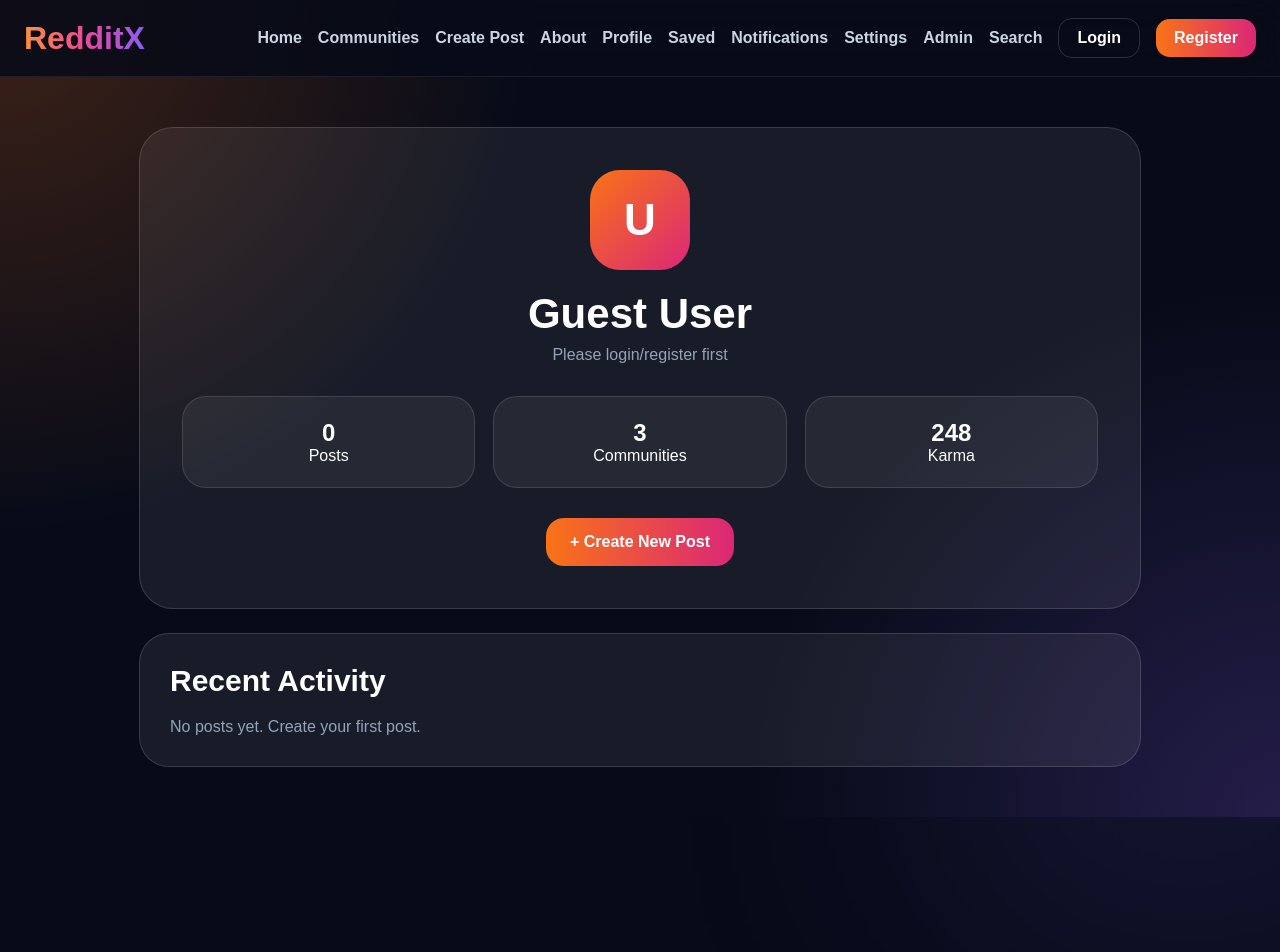
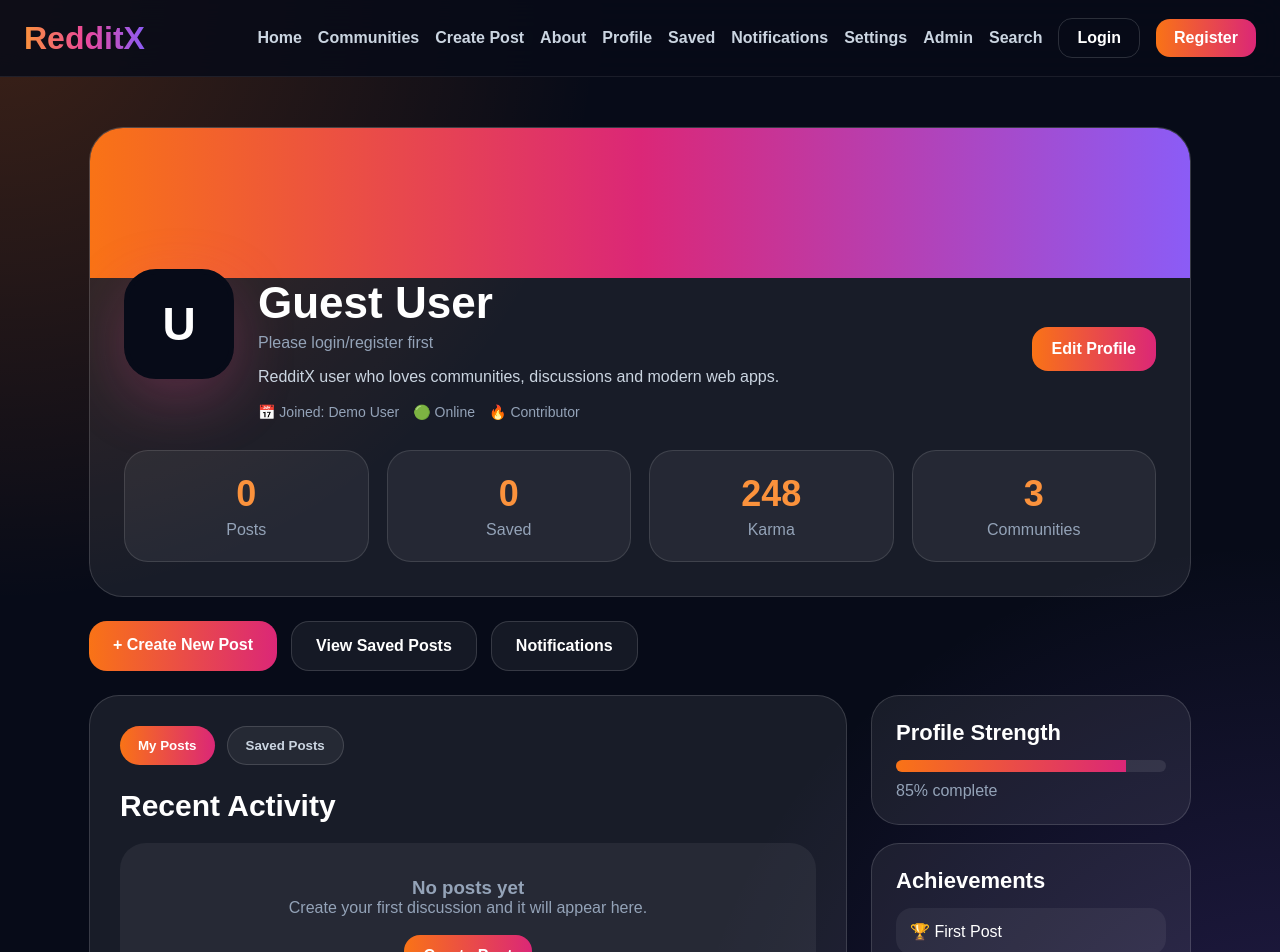
Before and after one commit to Kesarkarale/reddit-clone, a Next.js app: page /profile in a window 1280 px wide. Shown: the top 952 px of the page. Before the commit the page ends 817 px from the top, so only its background shows below. Built offline with nearby package versions, Linux system fonts and the light colour scheme.

Commit message:
Update page.js

```diff
--- a/app/profile/page.js
+++ b/app/profile/page.js
@@ -6,52 +6,173 @@ import Navbar from "../../components/Navbar";
 export default function Profile() {
   const [user, setUser] = useState(null);
   const [posts, setPosts] = useState([]);
+  const [savedPosts, setSavedPosts] = useState([]);
+  const [tab, setTab] = useState("posts");
 
   useEffect(() => {
     const savedUser = JSON.parse(localStorage.getItem("redditxUser"));
     const savedPosts = JSON.parse(localStorage.getItem("redditxPosts")) || [];
+    const saved = JSON.parse(localStorage.getItem("redditxSavedPosts")) || [];
 
     setUser(savedUser);
     setPosts(savedPosts);
+    setSavedPosts(saved);
   }, []);
+
+  const karma = posts.reduce((total, post) => total + (post.votes || 1), 0);
+  const joinedDate = user?.joinedAt
+    ? new Date(user.joinedAt).toLocaleDateString()
+    : "Demo User";
 
   return (
     <main style={page}>
       <Navbar />
 
+      <style>{`
+        @keyframes fadeIn {
+          from { opacity: 0; transform: translateY(16px); }
+          to { opacity: 1; transform: translateY(0); }
+        }
+      `}</style>
+
       <section style={container}>
         <div style={profileCard}>
+          <div style={cover}></div>
+
+          <div style={profileContent}>
             <div style={avatar}>
               {user?.username ? user.username.charAt(0).toUpperCase() : "U"}
             </div>
 
+            <div style={{ flex: 1 }}>
               <h1 style={title}>{user?.username || "Guest User"}</h1>
+
               <p style={sub}>{user?.email || "Please login/register first"}</p>
+
+              <p style={bio}>
+                {user?.bio ||
+                  "RedditX user who loves communities, discussions and modern web apps."}
+              </p>
+
+              <div style={miniInfo}>
+                <span>📅 Joined: {joinedDate}</span>
+                <span>🟢 Online</span>
+                <span>🔥 Contributor</span>
+              </div>
+            </div>
+
+            <a href="/settings" style={editBtn}>
+              Edit Profile
+            </a>
+          </div>
 
           <div style={statsGrid}>
             <Stat title="Posts" value={posts.length} />
+            <Stat title="Saved" value={savedPosts.length} />
+            <Stat title="Karma" value={karma || 248} />
             <Stat title="Communities" value="3" />
-            <Stat title="Karma" value="248" />
+          </div>
         </div>
 
-          <a href="/create-post" style={btn}>
+        <div style={actionsRow}>
+          <a href="/create-post" style={primaryBtn}>
             + Create New Post
+          </a>
+
+          <a href="/saved" style={outlineBtn}>
+            View Saved Posts
+          </a>
+
+          <a href="/notifications" style={outlineBtn}>
+            Notifications
           </a>
         </div>
 
+        <div style={dashboardGrid}>
           <div style={activityCard}>
+            <div style={tabBar}>
+              <button
+                style={tab === "posts" ? activeTab : tabBtn}
+                onClick={() => setTab("posts")}
+              >
+                My Posts
+              </button>
+
+              <button
+                style={tab === "saved" ? activeTab : tabBtn}
+                onClick={() => setTab("saved")}
+              >
+                Saved Posts
+              </button>
+            </div>
+
+            {tab === "posts" && (
+              <>
                 <h2 style={sectionTitle}>Recent Activity</h2>
 
                 {posts.length === 0 ? (
-            <p style={empty}>No posts yet. Create your first post.</p>
+                  <Empty
+                    title="No posts yet"
+                    text="Create your first discussion and it will appear here."
+                    href="/create-post"
+                    label="Create Post"
+                  />
                 ) : (
                   posts.map((post) => (
                     <a key={post.id} href={`/post/${post.id}`} style={postItem}>
-                <h3>{post.title}</h3>
-                <p>Posted in r/{post.community}</p>
+                      <p style={meta}>r/{post.community || "general"}</p>
+                      <h3 style={postTitle}>{post.title}</h3>
+                      <p style={postText}>{post.content}</p>
+                      <div style={postStats}>
+                        <span>🔥 {post.votes || 1} votes</span>
+                        <span>💬 {post.comments || 0} comments</span>
+                      </div>
                     </a>
                   ))
                 )}
+              </>
+            )}
+
+            {tab === "saved" && (
+              <>
+                <h2 style={sectionTitle}>Saved Posts</h2>
+
+                {savedPosts.length === 0 ? (
+                  <Empty
+                    title="No saved posts"
+                    text="Save posts from the post detail page."
+                    href="/communities"
+                    label="Explore"
+                  />
+                ) : (
+                  savedPosts.map((post) => (
+                    <a key={post.id} href={`/post/${post.id}`} style={postItem}>
+                      <p style={meta}>Saved from r/{post.community || "general"}</p>
+                      <h3 style={postTitle}>{post.title}</h3>
+                      <p style={postText}>{post.content}</p>
+                    </a>
+                  ))
+                )}
+              </>
+            )}
+          </div>
+
+          <aside style={sidePanel}>
+            <div style={sideCard}>
+              <h3 style={sideTitle}>Profile Strength</h3>
+              <div style={progressOuter}>
+                <div style={progressInner}></div>
+              </div>
+              <p style={sideText}>85% complete</p>
+            </div>
+
+            <div style={sideCard}>
+              <h3 style={sideTitle}>Achievements</h3>
+              <div style={badgeItem}>🏆 First Post</div>
+              <div style={badgeItem}>🔥 Active Member</div>
+              <div style={badgeItem}>💬 Comment Starter</div>
+            </div>
+          </aside>
         </div>
       </section>
     </main>
@@ -61,8 +182,20 @@ export default function Profile() {
 function Stat({ title, value }) {
   return (
     <div style={stat}>
-      <h2>{value}</h2>
-      <p>{title}</p>
+      <h2 style={statValue}>{value}</h2>
+      <p style={statLabel}>{title}</p>
+    </div>
+  );
+}
+
+function Empty({ title, text, href, label }) {
+  return (
+    <div style={empty}>
+      <h3>{title}</h3>
+      <p>{text}</p>
+      <a href={href} style={emptyBtn}>
+        {label}
+      </a>
     </div>
   );
 }
@@ -76,7 +209,7 @@ const page = {
 };
 
 const container = {
-  maxWidth: "1050px",
+  maxWidth: "1150px",
   margin: "0 auto",
   padding: "50px 24px",
   display: "grid",
@@ -84,41 +217,81 @@ const container = {
 };
 
 const profileCard = {
-  textAlign: "center",
-  padding: "42px",
   borderRadius: "34px",
+  overflow: "hidden",
   background: "rgba(255,255,255,0.07)",
   border: "1px solid rgba(255,255,255,0.14)",
+  animation: "fadeIn .7s ease both",
+};
+
+const cover = {
+  height: 150,
+  background: "linear-gradient(90deg,#f97316,#db2777,#8b5cf6)",
+};
+
+const profileContent = {
+  padding: "0 34px 30px",
+  display: "flex",
+  alignItems: "center",
+  gap: 24,
+  flexWrap: "wrap",
 };
 
 const avatar = {
-  width: "100px",
-  height: "100px",
-  borderRadius: "30px",
-  margin: "0 auto 20px",
-  background: "linear-gradient(135deg,#f97316,#db2777)",
+  width: "110px",
+  height: "110px",
+  borderRadius: "32px",
+  marginTop: "-50px",
+  background: "#070b18",
+  border: "5px solid #070b18",
   display: "flex",
   alignItems: "center",
   justifyContent: "center",
-  fontSize: "44px",
+  fontSize: "46px",
   fontWeight: "900",
+  boxShadow: "0 20px 60px rgba(236,72,153,.25)",
 };
 
 const title = {
-  fontSize: "42px",
+  fontSize: "44px",
   fontWeight: "900",
+  margin: 0,
 };
 
 const sub = {
   color: "#94a3b8",
-  marginTop: "8px",
+  marginTop: "6px",
+};
+
+const bio = {
+  color: "#cbd5e1",
+  marginTop: 12,
+  lineHeight: 1.6,
+};
+
+const miniInfo = {
+  display: "flex",
+  gap: 14,
+  flexWrap: "wrap",
+  color: "#94a3b8",
+  fontSize: 14,
+  marginTop: 14,
+};
+
+const editBtn = {
+  padding: "13px 20px",
+  borderRadius: 16,
+  background: "linear-gradient(90deg,#f97316,#db2777)",
+  color: "white",
+  textDecoration: "none",
+  fontWeight: 900,
 };
 
 const statsGrid = {
   display: "grid",
   gridTemplateColumns: "repeat(auto-fit,minmax(160px,1fr))",
   gap: "18px",
-  marginTop: "32px",
+  padding: "0 34px 34px",
 };
 
 const stat = {
@@ -126,17 +299,50 @@ const stat = {
   borderRadius: "24px",
   background: "rgba(255,255,255,0.06)",
   border: "1px solid rgba(255,255,255,0.12)",
+  textAlign: "center",
 };
 
-const btn = {
+const statValue = {
+  fontSize: 36,
+  color: "#fb923c",
+};
+
+const statLabel = {
+  color: "#94a3b8",
+  marginTop: 6,
+};
+
+const actionsRow = {
+  display: "flex",
+  gap: 14,
+  flexWrap: "wrap",
+};
+
+const primaryBtn = {
   display: "inline-block",
-  marginTop: "30px",
   padding: "15px 24px",
   borderRadius: "18px",
   background: "linear-gradient(90deg,#f97316,#db2777)",
   color: "white",
   textDecoration: "none",
   fontWeight: "900",
+};
+
+const outlineBtn = {
+  display: "inline-block",
+  padding: "15px 24px",
+  borderRadius: "18px",
+  border: "1px solid rgba(255,255,255,.14)",
+  background: "rgba(255,255,255,.06)",
+  color: "white",
+  textDecoration: "none",
+  fontWeight: "900",
+};
+
+const dashboardGrid = {
+  display: "grid",
+  gridTemplateColumns: "1fr 320px",
+  gap: 24,
 };
 
 const activityCard = {
@@ -146,22 +352,128 @@ const activityCard = {
   border: "1px solid rgba(255,255,255,0.14)",
 };
 
+const tabBar = {
+  display: "flex",
+  gap: 12,
+  flexWrap: "wrap",
+  marginBottom: 24,
+};
+
+const tabBtn = {
+  padding: "11px 18px",
+  borderRadius: 999,
+  border: "1px solid rgba(255,255,255,.14)",
+  background: "rgba(255,255,255,.06)",
+  color: "#cbd5e1",
+  fontWeight: 900,
+  cursor: "pointer",
+};
+
+const activeTab = {
+  ...tabBtn,
+  background: "linear-gradient(90deg,#f97316,#db2777)",
+  color: "white",
+  border: "none",
+};
+
 const sectionTitle = {
   fontSize: "30px",
   marginBottom: "20px",
 };
 
 const empty = {
+  padding: 34,
+  borderRadius: 26,
+  background: "rgba(255,255,255,.06)",
   color: "#94a3b8",
+  textAlign: "center",
+};
+
+const emptyBtn = {
+  display: "inline-block",
+  marginTop: 18,
+  padding: "12px 20px",
+  borderRadius: 16,
+  background: "linear-gradient(90deg,#f97316,#db2777)",
+  color: "white",
+  textDecoration: "none",
+  fontWeight: 900,
 };
 
 const postItem = {
   display: "block",
-  padding: "20px",
-  borderRadius: "20px",
+  padding: "22px",
+  borderRadius: "22px",
   background: "rgba(255,255,255,0.06)",
   border: "1px solid rgba(255,255,255,0.12)",
   color: "white",
   textDecoration: "none",
   marginBottom: "14px",
 };
+
+const meta = {
+  color: "#fb923c",
+  fontWeight: 900,
+};
+
+const postTitle = {
+  marginTop: 8,
+};
+
+const postText = {
+  color: "#94a3b8",
+  marginTop: 10,
+  lineHeight: 1.6,
+};
+
+const postStats = {
+  display: "flex",
+  gap: 16,
+  flexWrap: "wrap",
+  color: "#cbd5e1",
+  marginTop: 14,
+  fontSize: 14,
+};
+
+const sidePanel = {
+  display: "grid",
+  gap: 18,
+  alignSelf: "start",
+};
+
+const sideCard = {
+  padding: 24,
+  borderRadius: 28,
+  background: "rgba(255,255,255,.07)",
+  border: "1px solid rgba(255,255,255,.14)",
+};
+
+const sideTitle = {
+  fontSize: 22,
+  marginBottom: 14,
+};
+
+const sideText = {
+  color: "#94a3b8",
+  marginTop: 10,
+};
+
+const progressOuter = {
+  height: 12,
+  borderRadius: 999,
+  background: "rgba(255,255,255,.09)",
+  overflow: "hidden",
+};
+
+const progressInner = {
+  width: "85%",
+  height: "100%",
+  background: "linear-gradient(90deg,#f97316,#db2777)",
+};
+
+const badgeItem = {
+  padding: 14,
+  borderRadius: 16,
+  background: "rgba(255,255,255,.06)",
+  marginTop: 10,
+};
```
Lines whose indentation alone changed are shown as unchanged.
